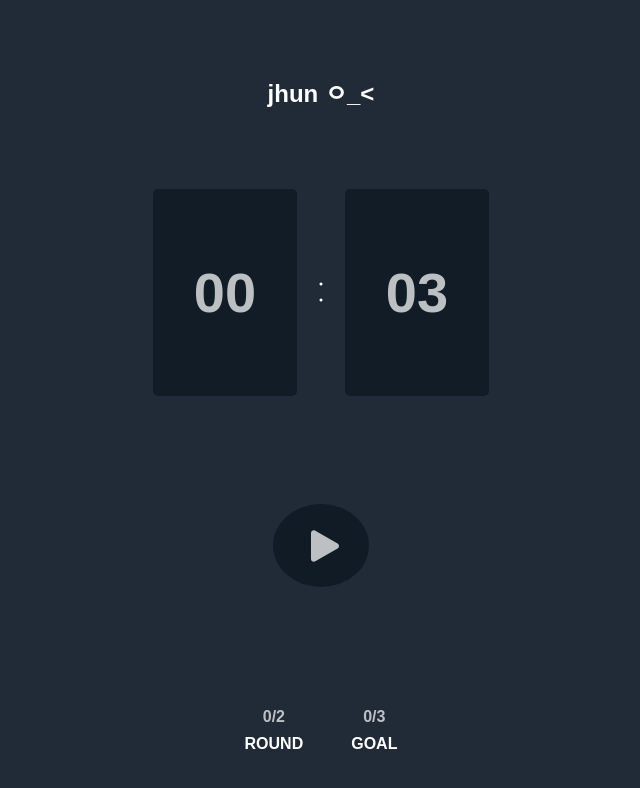
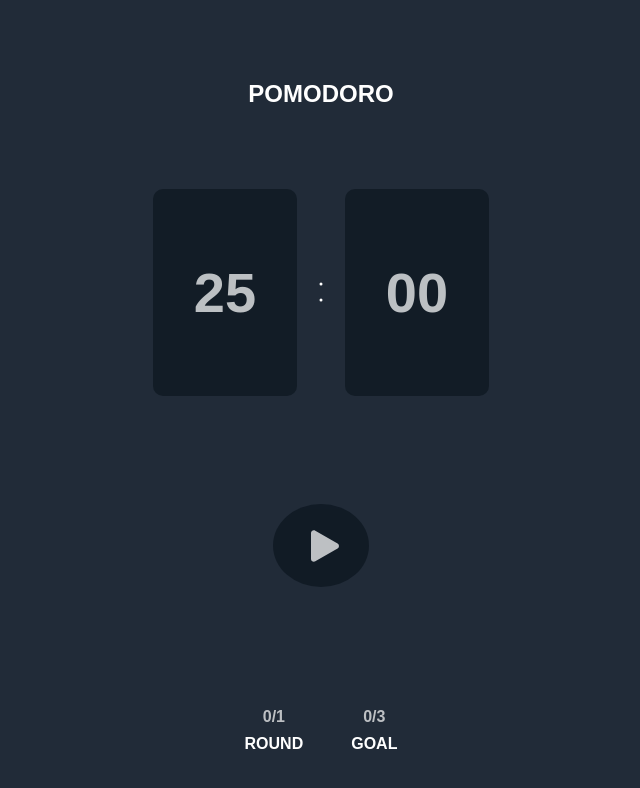
Before and after one commit to jeonghun94/timer, a React (Create React App) app: page / in a window 1280 px wide. Shown: the top 788 px of the page, without its empty margins (319-959 px from the left). Built offline with nearby package versions, Linux system fonts and the light colour scheme.

Commit message:
기능 구현 완료 및 컴포넌트화 시작

```diff
--- a/package.json
+++ b/package.json
@@ -14,7 +14,7 @@
     "@types/react": "^18.0.28",
     "@types/react-dom": "^18.0.11",
     "apexcharts": "^3.37.1",
-    "framer-motion": "^10.0.1",
+    "framer-motion": "^10.12.16",
     "gh-pages": "^5.0.0",
     "react": "^18.2.0",
     "react-apexcharts": "^1.4.0",
--- a/src/atoms.tsx
+++ b/src/atoms.tsx
@@ -1,4 +1,9 @@
 import { atom } from "recoil";
+
+interface IRoundGoal {
+  round: number;
+  goal: number;
+}
 
 export const intervalState = atom<string | null>({
   key: "interval",
@@ -7,13 +12,8 @@ export const intervalState = atom<string | null>({
 
 export const timeState = atom<number>({
   key: "time",
-  default: 3,
+  default: 1500,
 });
-
-interface IRoundGoal {
-  round: number;
-  goal: number;
-}
 
 export const roundWithGoalState = atom<IRoundGoal>({
   key: "roundWithGoal",
--- /dev/null
+++ b/src/components/Button.tsx
@@ -0,0 +1,53 @@
+import styled from "styled-components";
+import { motion } from "framer-motion";
+import { BsPlayFill, BsFillPauseFill } from "react-icons/bs";
+
+const Container = styled.div`
+  width: 100%;
+  height: 20%;
+  display: flex;
+  justify-content: center;
+  align-items: center;
+`;
+
+const IButton = styled(motion.button)`
+  width: 20%;
+  height: 60%;
+  display: flex;
+  justify-content: center;
+  align-items: center;
+  border-radius: 100%;
+  font-size: 4rem;
+  opacity: 0.7;
+  color: #fff;
+`;
+
+interface IProps {
+  isRunning: boolean;
+  handleStart: () => void;
+  handlePause: () => void;
+}
+
+const Button = ({ isRunning, handleStart, handlePause }: IProps) => {
+  return (
+    <Container>
+      <IButton
+        whileHover={{ scale: 1.3 }}
+        whileTap={{ scale: 0.8 }}
+        onClick={isRunning ? handlePause : handleStart}
+      >
+        {isRunning ? (
+          <BsFillPauseFill />
+        ) : (
+          <BsPlayFill
+            style={{
+              paddingLeft: "0.5rem",
+            }}
+          />
+        )}
+      </IButton>
+    </Container>
+  );
+};
+
+export default Button;
--- a/src/components/Home.tsx
+++ b/src/components/Home.tsx
@@ -3,6 +3,8 @@ import { BsDot, BsPlayFill, BsFillPauseFill } from "react-icons/bs";
 import { useEffect, useState } from "react";
 import { useRecoilState } from "recoil";
 import { intervalState, roundWithGoalState, timeState } from "../atoms";
+import { motion } from "framer-motion";
+import Button from "./Button";
 
 const Container = styled.div`
   width: 100%;
@@ -34,14 +36,14 @@ const CardContainer = styled.div`
   gap: 1rem;
 `;
 
-const Card = styled.div`
+const Card = styled(motion.div)`
   width: 30%;
   padding: 70px;
   display: flex;
   justify-content: center;
   align-items: center;
   background-color: #121c26;
-  border-radius: 5px;
+  border-radius: 10px;
 `;
 
 const CardText = styled.h3`
@@ -56,25 +58,25 @@ const IconContainer = styled.div`
   flex-direction: column;
 `;
 
-const ButtonContainer = styled.div`
-  width: 100%;
-  height: 20%;
-  display: flex;
-  justify-content: center;
-  align-items: center;
-`;
+// const ButtonContainer = styled.div`
+//   width: 100%;
+//   height: 20%;
+//   display: flex;
+//   justify-content: center;
+//   align-items: center;
+// `;
 
-const Button = styled.button`
-  width: 20%;
-  height: 60%;
-  display: flex;
-  justify-content: center;
-  align-items: center;
-  border-radius: 100%;
-  font-size: 4rem;
-  opacity: 0.7;
-  color: #fff;
-`;
+// const Button = styled(motion.button)`
+//   width: 20%;
+//   height: 60%;
+//   display: flex;
+//   justify-content: center;
+//   align-items: center;
+//   border-radius: 100%;
+//   font-size: 4rem;
+//   opacity: 0.7;
+//   color: #fff;
+// `;
 
 const RoundContainer = styled.div`
   width: 100%;
@@ -98,98 +100,103 @@ const RoundText = styled.p`
 `;
 
 const Home = () => {
-  const seconds = 3;
+  const SECONDS = 1500;
+  const ROUND_LIMIT = 1;
+  const GOAL_LIMIT = 3;
   const [isRunning, setIsRunning] = useState(false);
-
   const [roundWithGoal, setRoundWithGoal] = useRecoilState(roundWithGoalState);
   const [intervalId, setIntervalId] = useRecoilState(intervalState);
   const [time, setTime] = useRecoilState(timeState);
 
-  const timeFormat = (seconds: number) => {
+  const [isFirstCardAnimated, setIsFirstCardAnimated] = useState(false);
+
+  const formatTime = (seconds: number) => {
     const duration = new Date(seconds * 1000).toISOString();
     const timeString = duration.split("T")[1];
     const formattedTime = timeString.split(".")[0];
+
     return formattedTime;
+  };
+
+  const Card2 = ({ children }: { children?: React.ReactNode }) => {
+    return (
+      <Card
+        initial={{ scale: 0.7 }}
+        animate={{ scale: 1 }}
+        transition={{ duration: 0.5 }}
+      >
+        {children}
+      </Card>
+    );
   };
 
   const handleStart = () => {
     setIsRunning(!isRunning);
+    const timer = setInterval(() => {
+      setTime((prev) => prev - 1);
+    }, 500);
 
-    const id = setInterval(() => {
-      setTime((prev) => prev - 1);
-    }, 1000);
-
-    setIntervalId(id + "");
+    setIntervalId(String(timer));
   };
 
   const handlePause = () => {
     setIsRunning(!isRunning);
-    clearInterval(intervalId + "");
+    clearInterval(String(intervalId));
   };
 
   useEffect(() => {
-    if (time === 0) {
-      clearInterval(intervalId + "");
-      setTime(seconds);
-      setRoundWithGoal((prev) => {
-        return {
-          ...prev,
-          round: prev.round + 1,
-        };
-      });
+    if (time === 0 || roundWithGoal.round === ROUND_LIMIT) {
+      clearInterval(Number(intervalId));
+      setTime(SECONDS);
+      setRoundWithGoal((prev) => ({
+        ...prev,
+        round: roundWithGoal.round === 2 ? 0 : prev.round + 1,
+        goal: roundWithGoal.round === 2 ? prev.goal + 1 : prev.goal,
+      }));
       setIsRunning(false);
     }
 
-    if (roundWithGoal.round === 2) {
-      clearInterval(intervalId + "");
-      setTime(seconds);
-      setRoundWithGoal((prev) => {
-        return {
-          ...prev,
-          round: 0,
-          goal: prev.goal + 1,
-        };
-      });
-      setIsRunning(false);
+    if (formatTime(time).split(":")[2] === "00") {
+      setIsFirstCardAnimated((prev) => !prev);
+    } else {
+      setIsFirstCardAnimated(false);
     }
   }, [time]);
 
   return (
     <Container>
-      <Header>{"jhun ㅇ_<"}</Header>
+      <Header>POMODORO</Header>
       <CardContainer>
-        <Card>
-          <CardText>{timeFormat(time).split(":")[1]}</CardText>
+        <Card
+          initial={{ scale: isFirstCardAnimated ? 0.7 : 1 }}
+          animate={{ scale: 1 }}
+          transition={{ duration: 0.5 }}
+        >
+          <CardText>{formatTime(time).split(":")[1]}</CardText>
         </Card>
+
         <IconContainer>
           <BsDot />
           <BsDot />
         </IconContainer>
-        <Card>
-          <CardText>{timeFormat(time).split(":")[2]}</CardText>
-        </Card>
+
+        <Card2>
+          <CardText>{formatTime(time).split(":")[2]}</CardText>
+        </Card2>
       </CardContainer>
 
-      <ButtonContainer>
-        <Button onClick={isRunning ? handlePause : handleStart}>
-          {isRunning ? (
-            <BsFillPauseFill />
-          ) : (
-            <BsPlayFill
-              style={{
-                paddingLeft: "0.5rem",
-              }}
-            />
-          )}
-        </Button>
-      </ButtonContainer>
+      <Button
+        isRunning={isRunning}
+        handlePause={handlePause}
+        handleStart={handleStart}
+      />
 
       <RoundContainer>
         <Round>
           <RoundText>
             <span>{roundWithGoal.round}</span>
             <span>/</span>
-            <span>2</span>
+            <span>{ROUND_LIMIT}</span>
           </RoundText>
           <p>ROUND</p>
         </Round>
@@ -197,7 +204,7 @@ const Home = () => {
           <RoundText>
             <span>{roundWithGoal.goal}</span>
             <span>/</span>
-            <span>3</span>
+            <span>{GOAL_LIMIT}</span>
           </RoundText>
           <p>GOAL</p>
         </Round>
```
Also changed, not shown: src/components/Card.tsx (added, +26 -0 lines), 1 other file (tests, documents, lock files or other folders).
